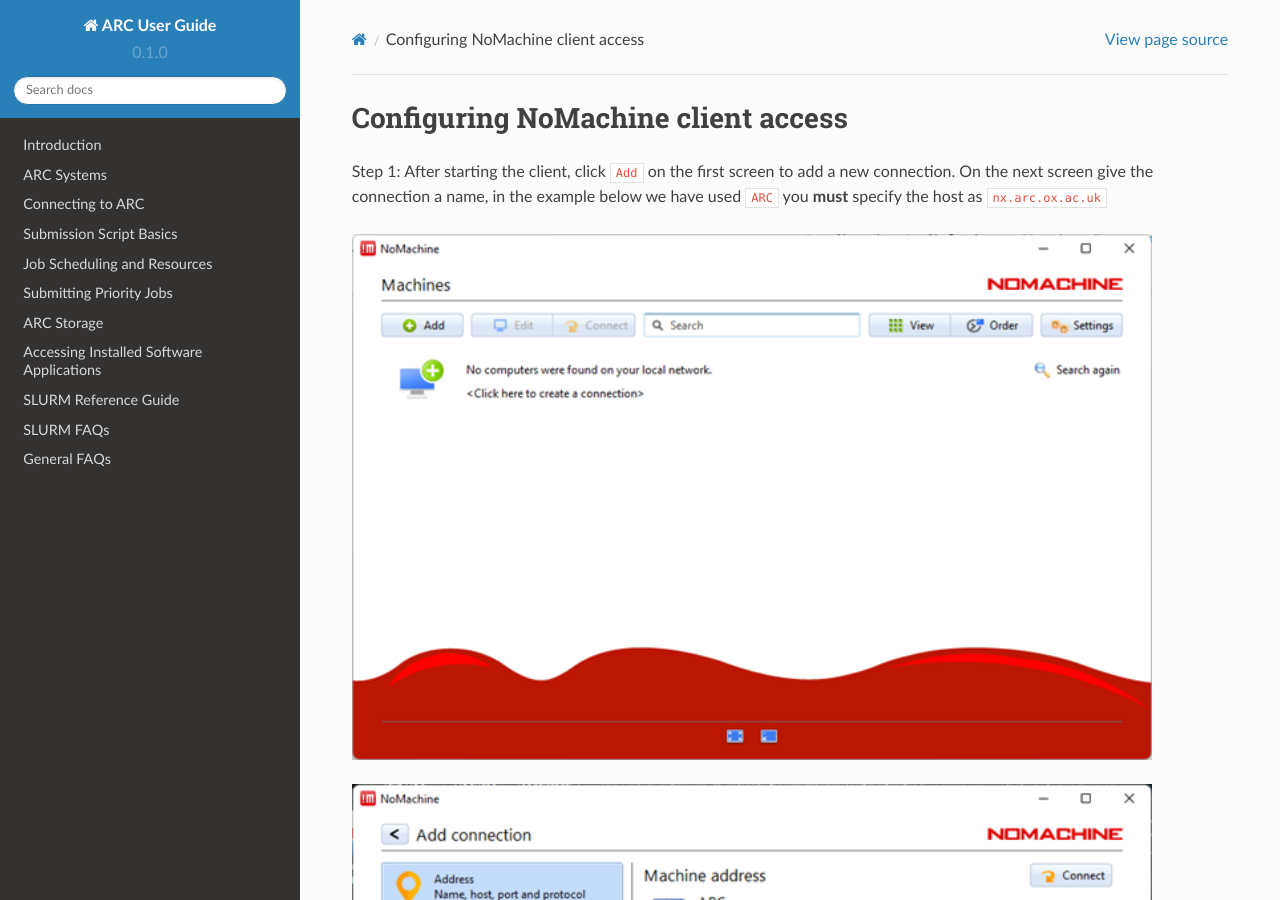
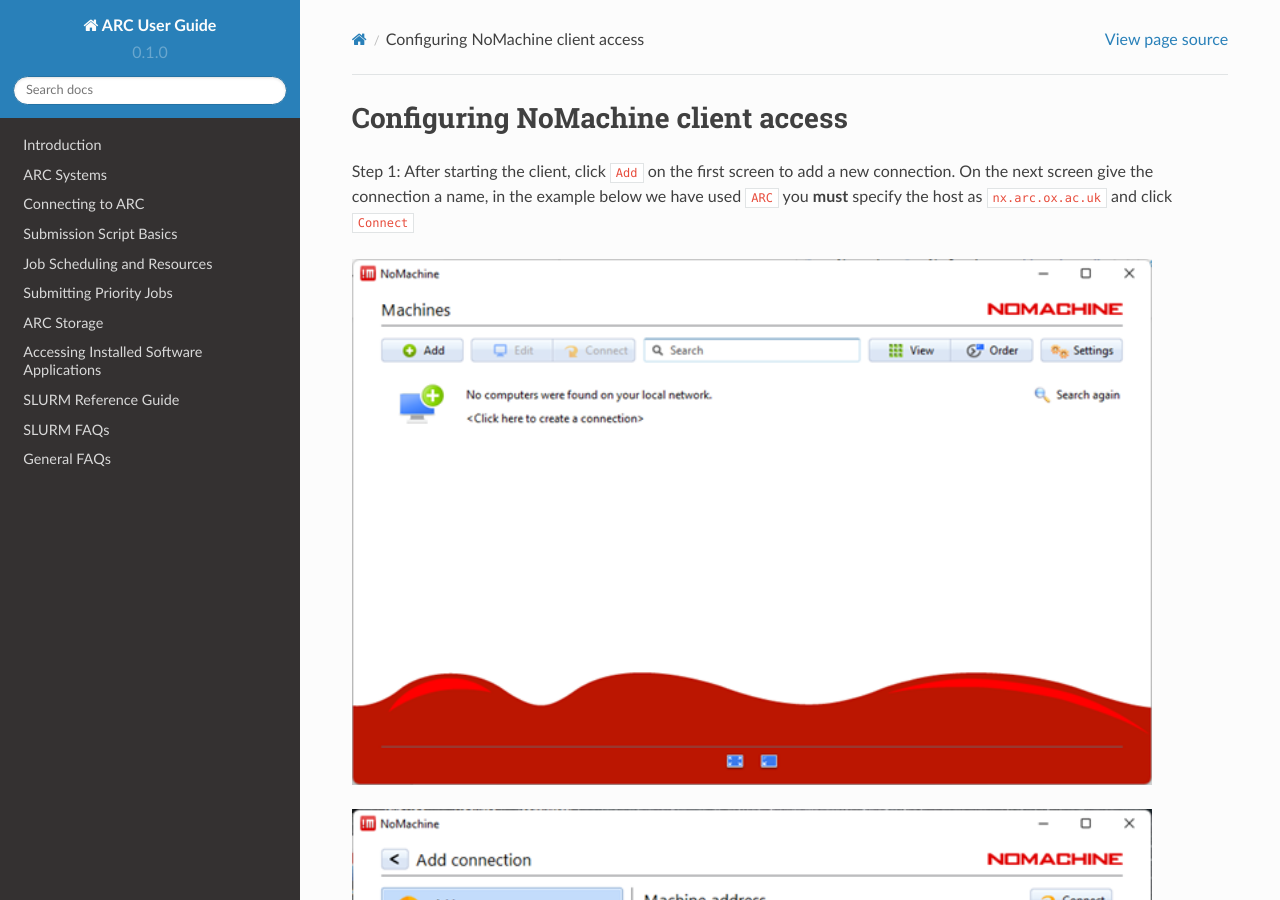
Before and after one commit to tina-friedrich/arc-user-guide, a Sphinx documentation site: the page built from docs/source/arc-nx-client.rst, in a window 1280 px wide and 900 px high. Built offline with Sphinx 7.4.7 and the Read the Docs theme 2.0.0, drawn with Linux system fonts in a browser that asks for light colours.

Commit message:
Update arc-nx-client.rst

```diff
--- a/docs/source/arc-nx-client.rst
+++ b/docs/source/arc-nx-client.rst
@@ -1,7 +1,7 @@
 Configuring NoMachine client access
 -----------------------------------
 
-Step 1: After starting the client, click ``Add`` on the first screen to add a new connection. On the next screen give the connection a name, in the example below we have used ``ARC`` you **must** specify the host as ``nx.arc.ox.ac.uk``
+Step 1: After starting the client, click ``Add`` on the first screen to add a new connection. On the next screen give the connection a name, in the example below we have used ``ARC`` you **must** specify the host as ``nx.arc.ox.ac.uk`` and click ``Connect``
 
 .. image:: images/arc-client.png
   :width: 800
```
